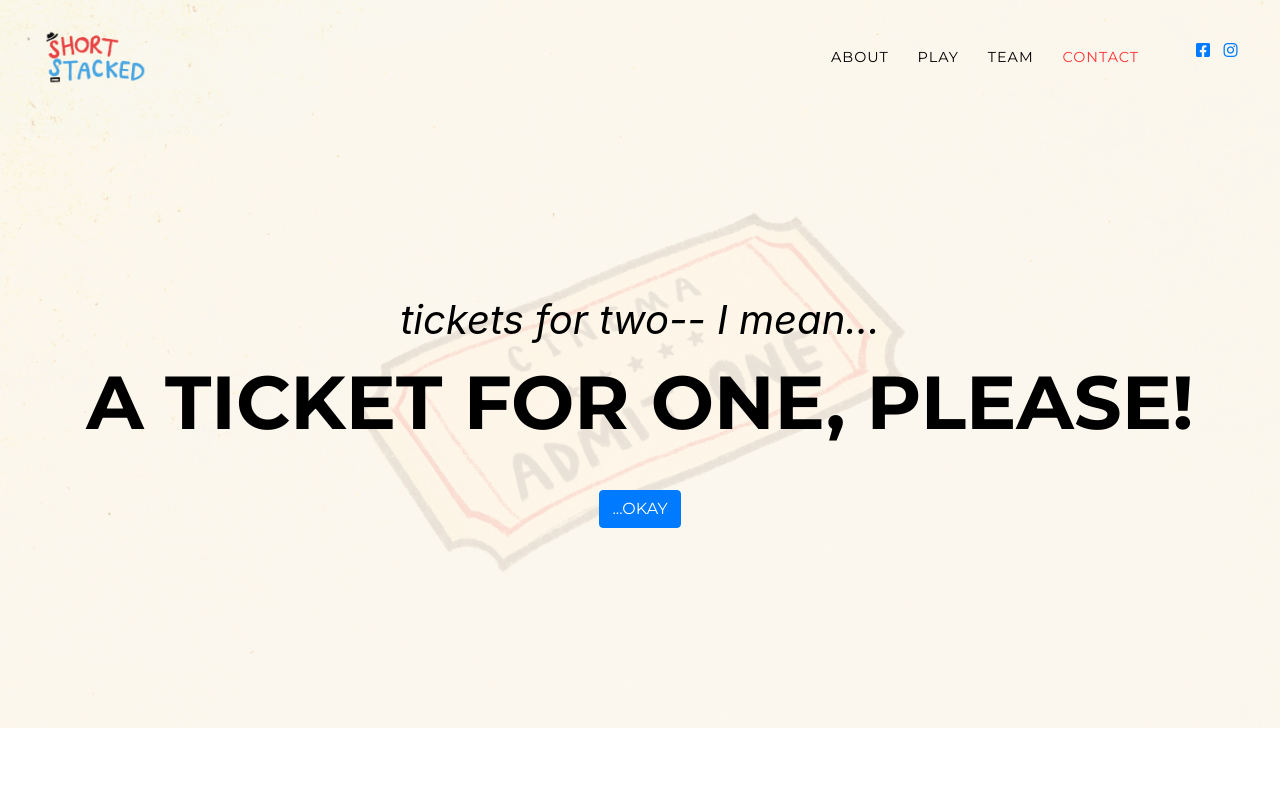
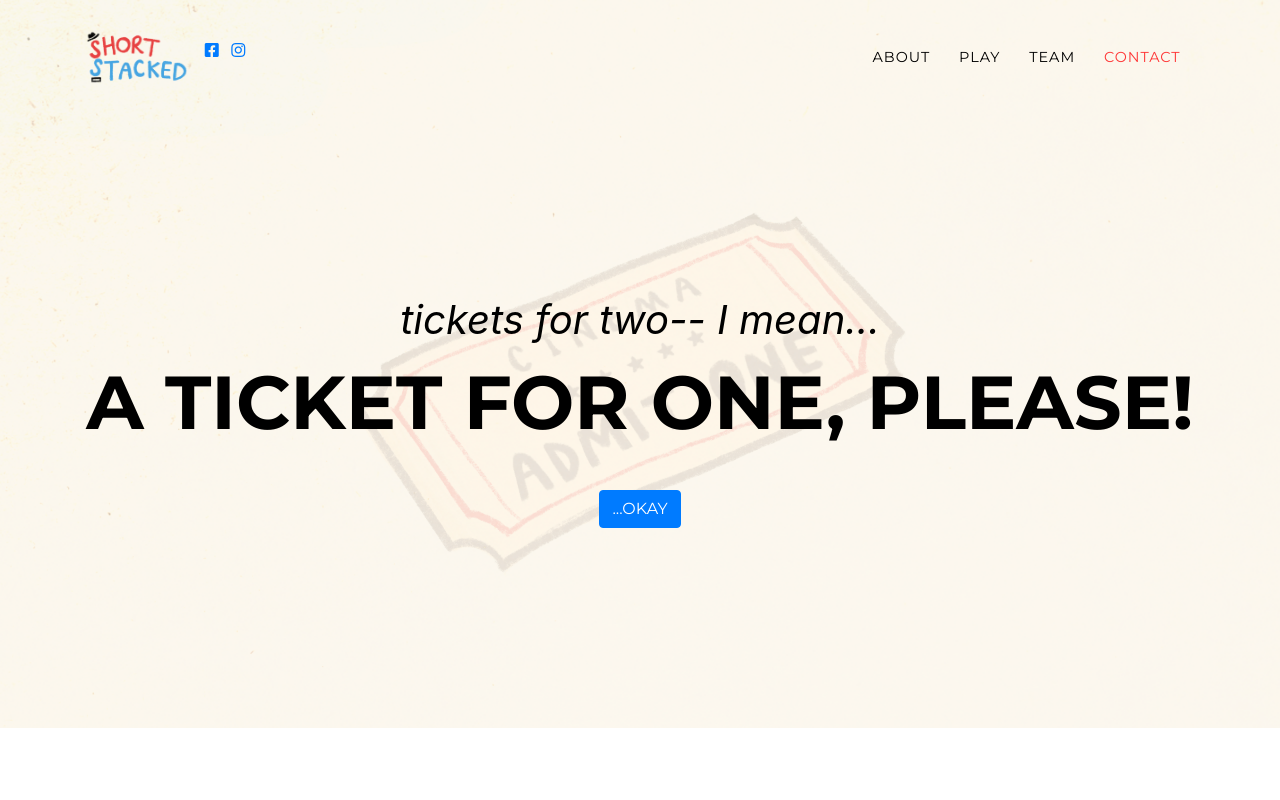
Before and after one commit to project-trenchcoat/project-trenchcoat.github.io, a website with bundled scripts: page index.html in a window 1280 px wide. Shown: the top 800 px of the page. Built offline with nearby package versions, Linux system fonts and the light colour scheme; a web font is replaced by a local one.

Commit message:
sm icons

```diff
--- a/index.html
+++ b/index.html
@@ -40,6 +40,24 @@
         <i class="fas fa-bars"></i>
       </button>
 
+      <div class="row">
+        <div class="col-sm">
+          <ul class="list-inline">
+            <li class="list-inline-item">
+              <a href="https://fb.com/shortstackedgame/" target="_blank">
+                <i class="fab fa-facebook-square"></i>
+              </a>
+            </li>
+            <li class="list-inline-item">
+              <a href="https://www.instagram.com/shortstackedgame/" target="_blank">
+                <i class="fab fa-instagram"></i>
+              </a>
+            </li>
+            <li class="list-inline-item"></li>
+          </ul>
+        </div>
+      </div>
+
       <div class="collapse navbar-collapse" id="navbarResponsive">
         <ul class="navbar-nav text-uppercase ml-auto">
           <li class="nav-item">
@@ -54,24 +72,6 @@
           <li class="nav-item">
             <a class="nav-link js-scroll-trigger" href="#contact">CONTACT</a>
           </li>
-        </ul>
-      </div>
-    </div>
-
-    <div class="row align-items-center">
-      <div class="col-md">
-        <ul class="list-inline">
-          <li class="list-inline-item col-sm-4">
-            <a href="https://fb.com/shortstackedgame/" target="_blank">
-              <i class="fab fa-facebook-square"></i>
-            </a>
-          </li>
-          <li class="list-inline-item">
-            <a href="https://www.instagram.com/shortstackedgame/" target="_blank">
-              <i class="fab fa-instagram"></i>
-            </a>
-          </li>
-          <li class="list-inline-item"></li>
         </ul>
       </div>
     </div>
```
